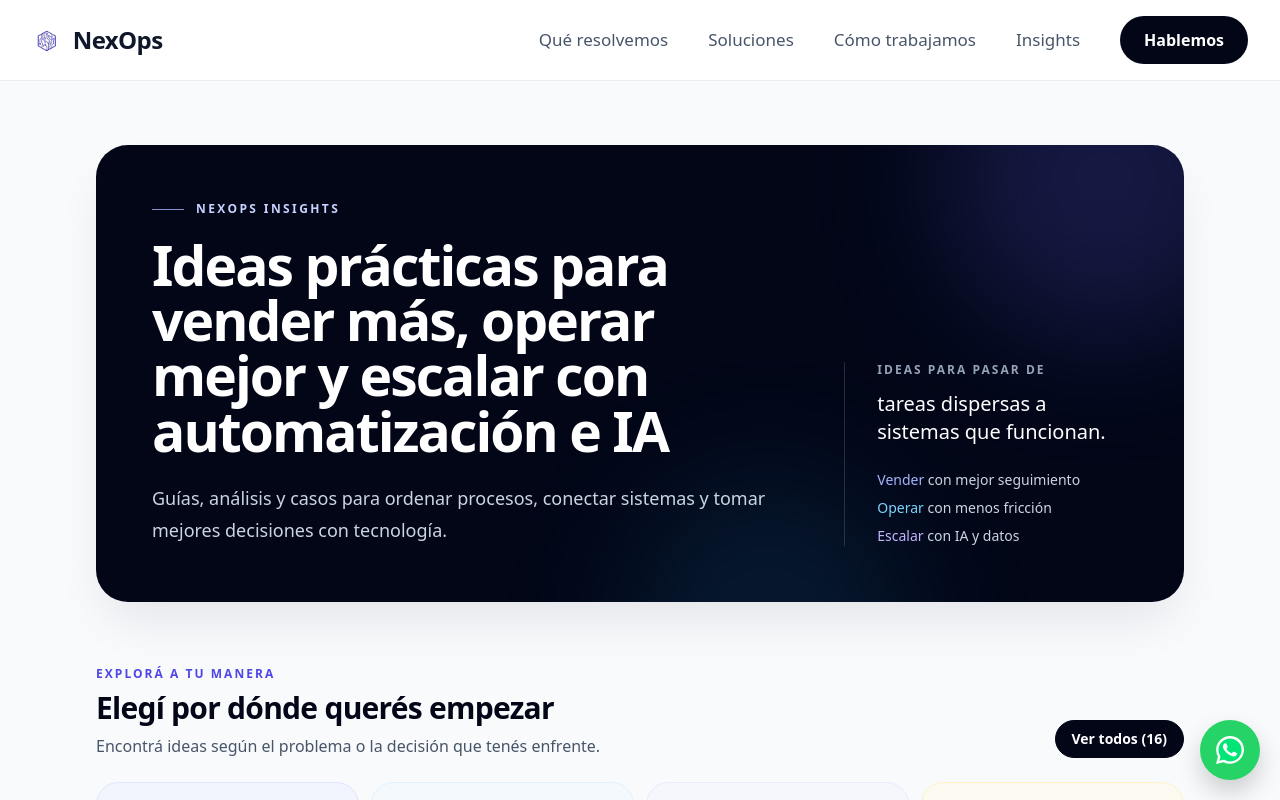
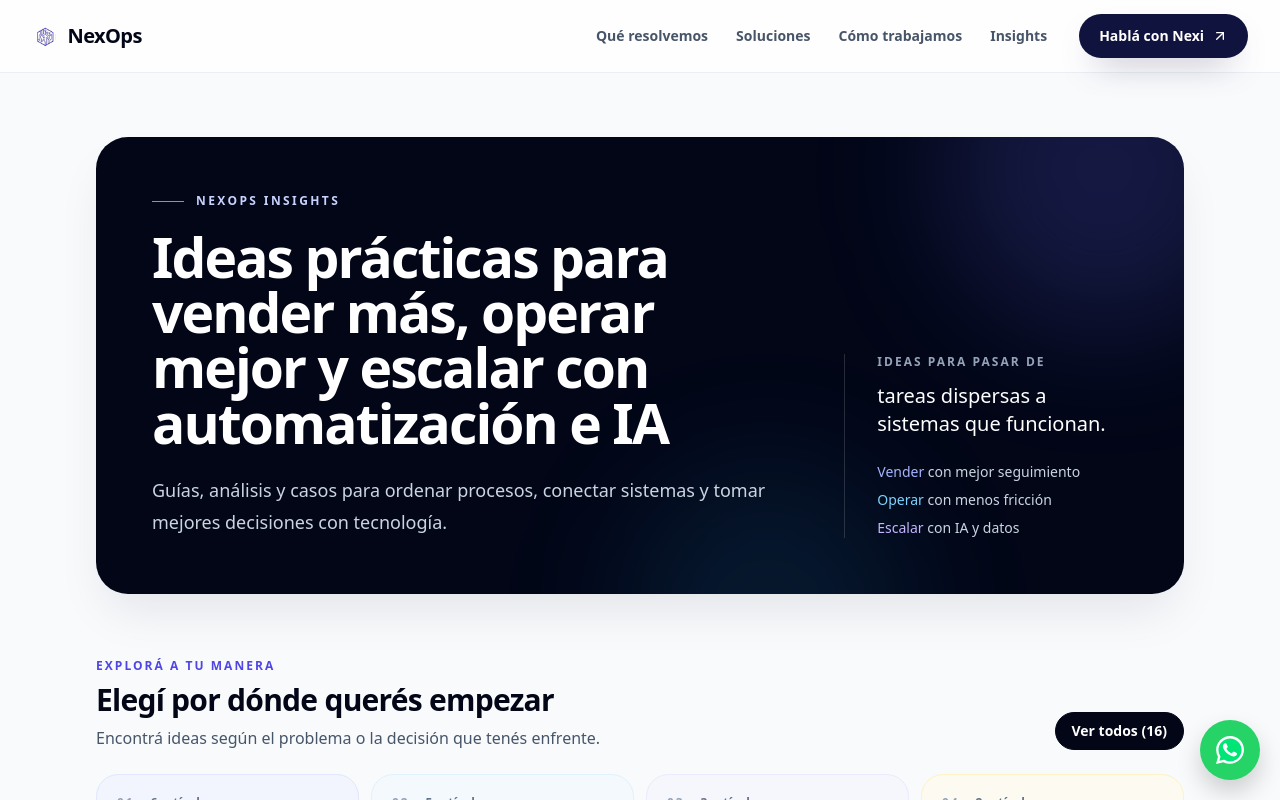
Before and after one commit to AlanTN13/webneoxps, a React (Vite) app: page /noticias in a window 1280 px wide. Shown: the top 800 px of the page. Built offline with nearby package versions, Linux system fonts and the light colour scheme.

Commit message:
feat: redesign site header around simple business navigation

```diff
--- a/src/components/Header.jsx
+++ b/src/components/Header.jsx
@@ -1,120 +1,109 @@
-// src/components/Header.jsx
-import { useEffect, useState } from "react";
+import { useEffect, useMemo, useState } from "react";
 import { createPortal } from "react-dom";
+import { ArrowUpRight, Menu, X } from "lucide-react";
 import brandLogo from "../assets/logo-nexops.svg";
-import { CALENDLY_LINK, NAV_LINKS } from "../config/constants";
+import { CONTACT_INFO, NAV_LINKS, getWhatsappLink } from "../config/constants";
 
 export default function Header() {
   const [open, setOpen] = useState(false);
   const [mounted, setMounted] = useState(false);
+  const whatsappHref = useMemo(
+    () => getWhatsappLink(CONTACT_INFO.WHATSAPP_NUMBER, CONTACT_INFO.WHATSAPP_MESSAGE_HERO),
+    [],
+  );
 
-  // para poder usar createPortal sin romper nada
+  useEffect(() => setMounted(true), []);
+
   useEffect(() => {
-    setMounted(true);
-  }, []);
-
-  // bloquear scroll cuando el menú está abierto
-  useEffect(() => {
-    if (!mounted) return;
-    if (open) {
-      const prev = document.body.style.overflow;
-      document.body.style.overflow = "hidden";
-      return () => {
-        document.body.style.overflow = prev;
-      };
-    }
+    if (!mounted || !open) return undefined;
+    const previous = document.body.style.overflow;
+    document.body.style.overflow = "hidden";
+    return () => {
+      document.body.style.overflow = previous;
+    };
   }, [open, mounted]);
 
-  const closeMenu = () => setOpen(false);
-
   return (
-    <header className="sticky top-0 z-40 w-full border-b border-slate-200/80 bg-white backdrop-blur-xl">
-      <div className="mx-auto flex max-w-[1440px] items-center px-4 py-4 sm:px-6 lg:px-8">
-        {/* Logo + nombre */}
-        <a href="/" className="flex items-center gap-3">
-          <img src={brandLogo} className="h-9 w-auto" alt="NexOps" />
-          <span className="font-extrabold text-slate-900 text-2xl tracking-tight">NexOps</span>
+    <header className="sticky top-0 z-50 w-full border-b border-slate-200/70 bg-white/90 backdrop-blur-xl">
+      <div className="mx-auto flex h-[72px] max-w-[1440px] items-center px-4 sm:px-6 lg:px-8">
+        <a href="/" className="flex items-center gap-2.5" aria-label="NexOps, inicio">
+          <img src={brandLogo} className="h-8 w-auto" alt="" />
+          <span className="text-xl font-extrabold tracking-[-0.03em] text-slate-950">NexOps</span>
         </a>
 
-        {/* Wrapper derecha: nav + CTA (desktop) */}
-        <div className="ml-auto hidden items-center gap-10 sm:flex">
-          {/* Navegación desktop */}
-          <nav className="flex items-center gap-10 text-[17px] text-slate-600">
+        <div className="ml-auto hidden items-center gap-8 lg:flex">
+          <nav className="flex items-center gap-7 text-sm font-semibold text-slate-600">
             {NAV_LINKS.map((link) => (
-              <a
-                key={link.href}
-                href={link.href}
-                className="transition-colors duration-200 hover:text-slate-950"
-              >
+              <a key={link.href} href={link.href} className="transition-colors hover:text-slate-950">
                 {link.label}
               </a>
             ))}
           </nav>
 
-          {/* CTA desktop */}
           <a
-            href={CALENDLY_LINK}
+            href={whatsappHref}
             target="_blank"
             rel="noopener noreferrer"
-            className="inline-flex items-center justify-center rounded-full bg-slate-950 px-6 py-3 text-white font-semibold shadow-[0_18px_40px_-24px_rgba(15,23,42,0.55)] transition-colors duration-200 hover:bg-slate-800"
+            className="inline-flex items-center gap-2 rounded-full bg-[#11133f] px-5 py-3 text-sm font-bold text-white shadow-[0_16px_35px_-18px_rgba(17,19,63,.75)] transition-transform hover:-translate-y-0.5"
           >
-            Hablemos
+            Hablá con Nexi
+            <ArrowUpRight size={16} />
           </a>
         </div>
 
-        {/* Botón menú mobile */}
         <button
-          className="ml-auto text-3xl text-slate-700 sm:hidden"
+          className="ml-auto inline-flex h-11 w-11 items-center justify-center rounded-full border border-slate-200 text-slate-800 lg:hidden"
           onClick={() => setOpen(true)}
           aria-label="Abrir menú"
         >
-          ☰
+          <Menu size={20} />
         </button>
       </div>
 
-      {/* OVERLAY MOBILE en PORTAL */}
-      {mounted &&
-        open &&
-        createPortal(
-          <div className="fixed inset-0 z-[9999] flex flex-col bg-white">
-            {/* Top bar */}
-            <div className="flex items-center justify-between px-4 py-4 border-b border-slate-200">
-              <div className="flex items-center gap-3">
-                <img src={brandLogo} className="h-8 w-auto" alt="NexOps" />
-                <span className="font-extrabold text-slate-900 text-xl tracking-tight">
-                  NexOps
-                </span>
-              </div>
-              <button
-                className="text-3xl text-slate-700"
-                onClick={closeMenu}
-                aria-label="Cerrar menú"
-              >
-                ✕
-              </button>
-            </div>
+      {mounted && open && createPortal(
+        <div className="fixed inset-0 z-[9999] bg-white">
+          <div className="flex h-[72px] items-center border-b border-slate-200 px-5">
+            <a href="/" className="flex items-center gap-2.5" onClick={() => setOpen(false)}>
+              <img src={brandLogo} className="h-8 w-auto" alt="" />
+              <span className="text-xl font-extrabold tracking-[-0.03em] text-slate-950">NexOps</span>
+            </a>
+            <button
+              className="ml-auto inline-flex h-11 w-11 items-center justify-center rounded-full border border-slate-200 text-slate-800"
+              onClick={() => setOpen(false)}
+              aria-label="Cerrar menú"
+            >
+              <X size={20} />
+            </button>
+          </div>
 
-            {/* Banda título */}
-            <div className="px-6 py-3 border-b border-slate-200/80 text-[11px] font-medium tracking-[0.18em] text-slate-500 uppercase">
-              NexOps Menu
-            </div>
-
-            {/* Links */}
-            <nav className="flex-1 flex flex-col px-6 py-4 text-lg text-slate-800 gap-1">
+          <div className="flex h-[calc(100%-72px)] flex-col px-5 pb-7 pt-8">
+            <p className="mb-5 text-xs font-bold uppercase tracking-[0.18em] text-violet-600">Navegación</p>
+            <nav className="flex flex-col">
               {NAV_LINKS.map((link) => (
                 <a
                   key={link.href}
                   href={link.href}
-                  onClick={closeMenu}
-                  className="py-3 border-b border-slate-200/60"
+                  onClick={() => setOpen(false)}
+                  className="border-b border-slate-100 py-5 text-2xl font-semibold tracking-[-0.03em] text-slate-900"
                 >
                   {link.label}
                 </a>
               ))}
             </nav>
-          </div>,
-          document.body
-        )}
+
+            <a
+              href={whatsappHref}
+              target="_blank"
+              rel="noopener noreferrer"
+              className="mt-auto flex items-center justify-between rounded-[1.35rem] bg-[#11133f] px-5 py-5 text-base font-bold text-white"
+            >
+              Hablá con Nexi
+              <ArrowUpRight size={18} />
+            </a>
+          </div>
+        </div>,
+        document.body,
+      )}
     </header>
   );
 }
```
